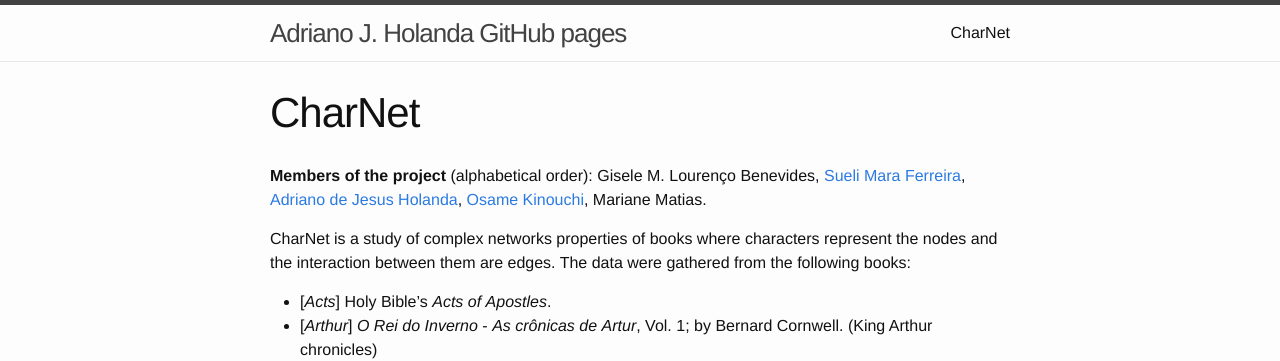
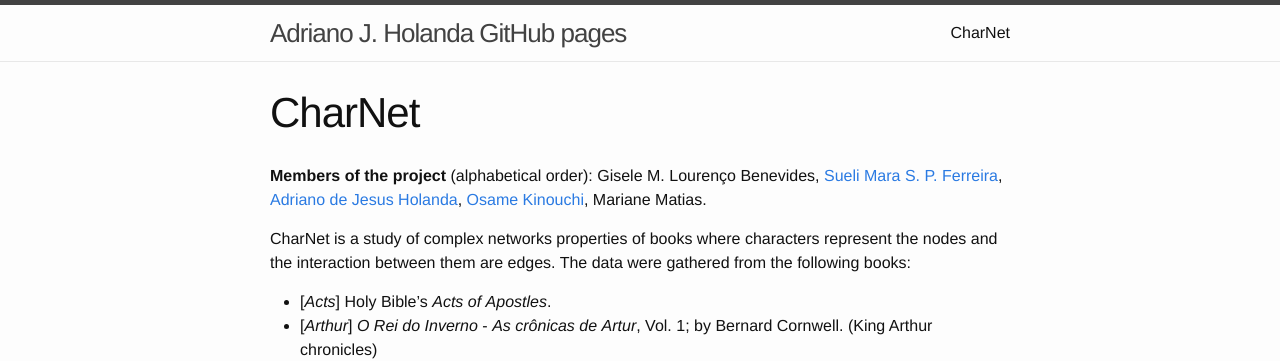
Before and after one commit to ajholanda/ajholanda.github.io, a Jekyll site: the page built from charnet.md, in a window 1280 px wide and 900 px high. Shown: the top 361 px of the window. Built offline with Jekyll 4.4.1, drawn with Linux system fonts in a browser that asks for light colours.

```diff
--- a/charnet.md
+++ b/charnet.md
@@ -6,7 +6,7 @@ permalink: /charnet/
 
 **Members of the project** (alphabetical order): Gisele
 M. Louren&ccedil;o Benevides, [Sueli Mara
-Ferreira](https://www.researchgate.net/profile/Sueli_Ferreira),
+S. P. Ferreira](https://www.researchgate.net/profile/Sueli_Ferreira),
 [Adriano de Jesus Holanda](http://holanda.xyz/), [Osame
 Kinouchi](https://www.researchgate.net/profile/Osame_Kinouchi),
 Mariane Matias.
```
